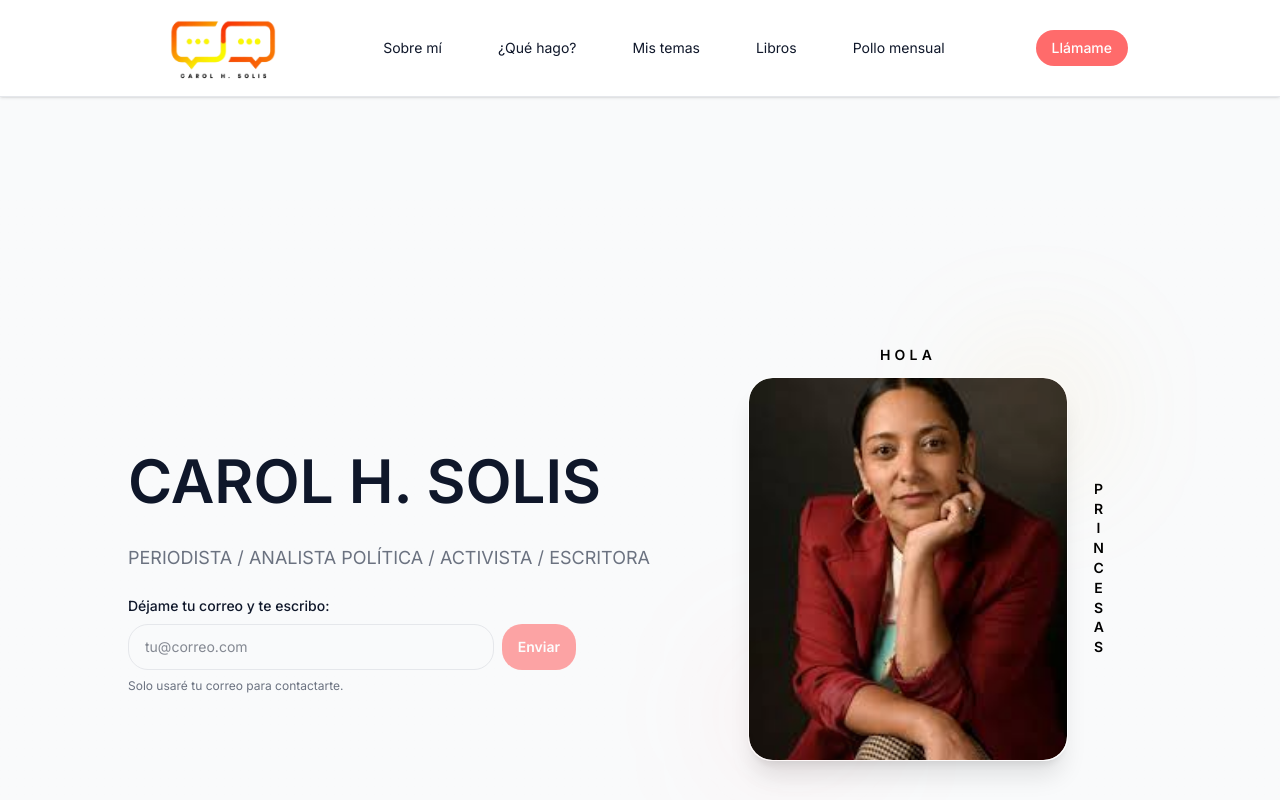
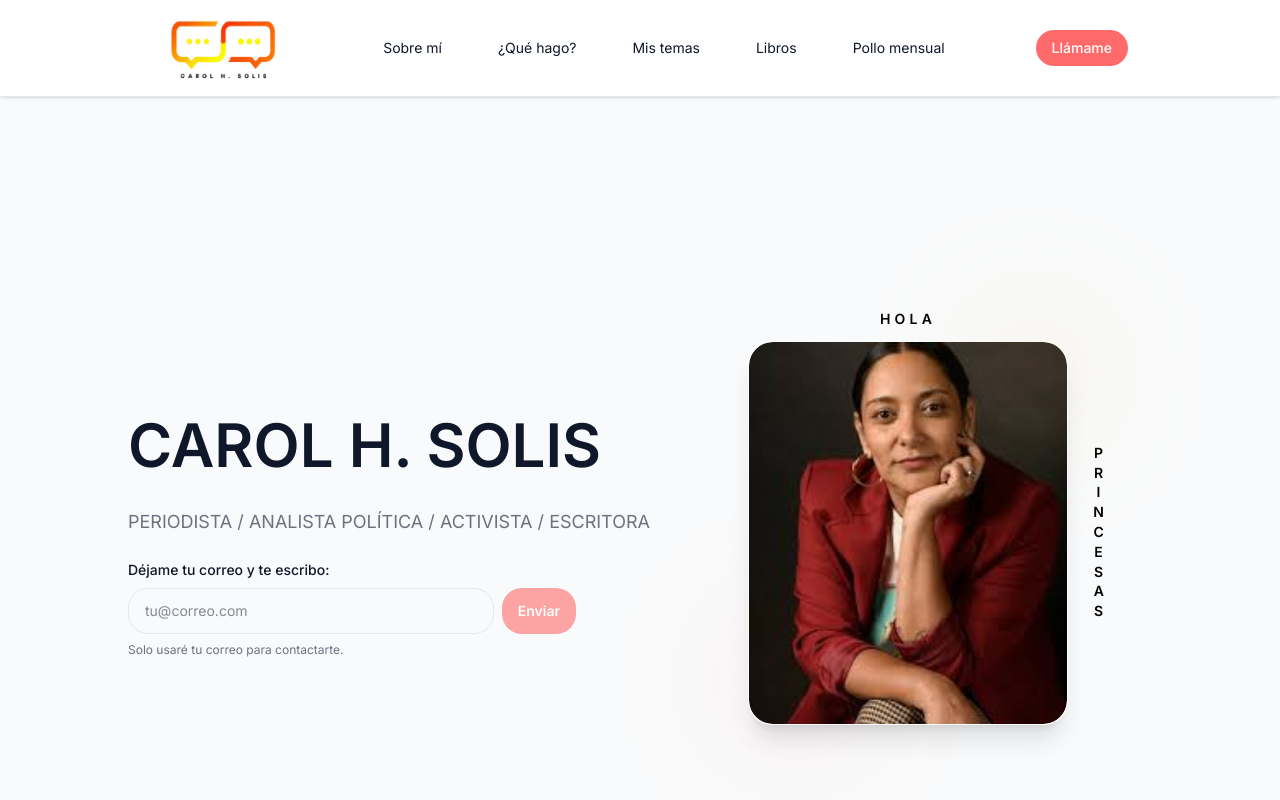
Before and after one commit to jardave21/carolhsolis, a Next.js app: page / in a window 1280 px wide. Shown: the top 800 px of the page. Built offline with nearby package versions, Linux system fonts and the light colour scheme.

Commit message:
altura
altura

```diff
--- a/components/hero.tsx
+++ b/components/hero.tsx
@@ -49,7 +49,7 @@ export default function Hero() {
   return (
     <section
       id="home"
-      className="min-h-[90vh] flex items-center pt-20 pb-12 px-4 md:px-6 bg-gradient-to-b from-background via-background to-background/80"
+      className="min-h-[90vh] flex items-center pt-2 pb-12 px-4 md:px-6 bg-gradient-to-b from-background via-background to-background/80"
     >
       <div className="max-w-5xl mx-auto w-full">
         <div className="grid md:grid-cols-2 gap-12 items-center">
```
